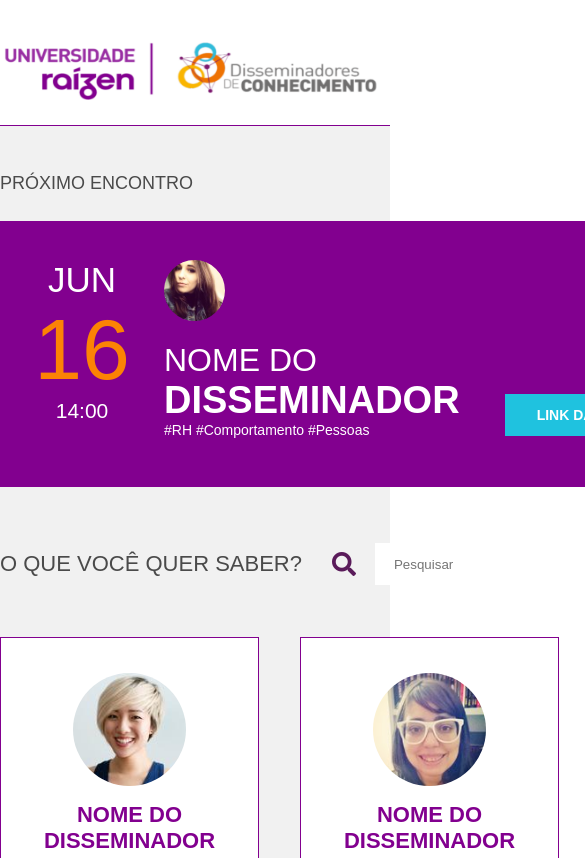
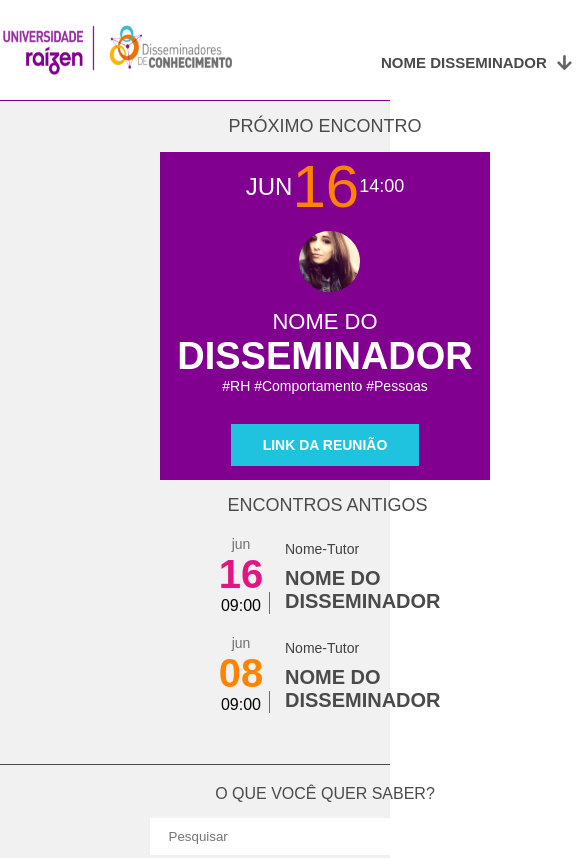
Before and after one commit to rafael-coding/allyCode, a plain HTML site: page logged.html in a window 390 px wide. Shown: the top 858 px of the page, 585 px wide, since content can reach past the window. Drawn offline with Linux system fonts and the light colour scheme.

Commit message:
responsividade para tablet adicionada

```diff
--- a/css/logged.css
+++ b/css/logged.css
@@ -133,6 +133,9 @@
     margin-left: 31px;
     margin-right: 21px;
 }
+
+
+
 .navbar .far{
     margin-left: 31px;
     margin-right: 21px;
@@ -385,6 +388,15 @@
     background-color: #E8E8E8;
     height: 110px;
 }
+/*linha densenhada para virar block no mobile, para separa seçao*/
+.line-mobile{
+    height: 1px;
+    margin-top: 50px;
+    display: none;
+    margin-bottom: 15px;
+    width: 100%;
+    background-color: #4A4A4A;
+}
 
 /*seção do input search*/
 .search-section{
@@ -435,6 +447,7 @@
 .metting-close{
     font-size: 22px;
     margin-right: 33px;
+    background-color: transparent;
     margin-top: 39px;
     cursor: pointer;
     color: #000000;
@@ -674,6 +687,7 @@
     text-transform: uppercase;
     color: #ffff;
     background-color: #863176;
+    margin-bottom: 129px;
     font-size: 14px;
     cursor: pointer;
     font-weight: bold;
@@ -700,3 +714,297 @@
     font-size: 12px;
     text-transform: uppercase;
 }
+
+/*------------- Responsivo tablet--------------- */
+@media(max-width: 1200px){
+
+    .header {
+        height: 100px;
+    }
+
+    /*nav*/
+    .nav {
+        width: 800px;
+        height: 75px;
+    }
+
+    .navbar {
+        top: 101px;
+    }
+
+    .notification button {
+        margin-left: 15px;
+    }
+
+    .nav figure {
+        width: 320px;
+        height: 54px;
+    }
+    /*próximos encontros e encontros antigos*/
+    .main-content {
+        width: 800px;
+    }
+
+    .meet-content {
+        flex-direction: column;
+        align-content: center;
+        width: 410px;
+        justify-content: center;
+    }
+
+    .meet {
+        height: initial;
+        width: 400px;
+    }
+
+    .meet-data {
+        width: 100%;
+        display: flex;
+        justify-content: center;
+        align-items: center;
+    }
+
+    .mes {
+        margin-top: 0px;
+        font-size: 24px;
+    }
+
+    .day {
+        font-size: 60px;
+    }
+
+    .hour {
+        font-size: 18px;
+    }
+
+    .meet-information {
+        width: 100%;
+        text-align: center;
+        display: flex;
+        margin-bottom: 30px;
+        margin-right: 0px;
+        flex-direction: column;
+    }
+
+    .perfil-meet {
+        margin-top: 10px;
+        margin-bottom: 17px;
+        margin-left: 175px;
+    }
+
+    .name-meet {
+        font-size: 22px;
+    }
+
+    .name-meet span {
+        font-size: 38px;
+    }
+
+    .meet-link {
+        height: initial;
+        display: flex;
+        margin-bottom: 14px;
+        justify-content: center;
+    }
+
+    .meet-link button {
+        width: 188px;
+        font-size: 14px;
+    }
+/*search*/
+.search-section {
+    width: 800px;
+    }
+    .search-section h4 {
+        font-size: 20px;
+    }
+
+    .search-section .fas {
+        font-size: 22px;
+        margin-left: 20px;
+    }
+
+    .search-section input {
+        width: 468px;
+    }
+    /*cards mostrando os perfils*/
+
+.scheduling {
+    width: 800px;
+    column-gap: 30px;
+    grid-template-columns: 30% 30% 30%;
+    }
+
+    .cards-scheduling {
+        margin-bottom: 10px;
+    }
+
+    .btn-more-cards {
+        width: 800px;
+    }
+
+    .footer {
+        height: 120px;
+    }
+
+    .rights {
+        width: 800px;
+        height: 100%;
+        align-items: center;
+        justify-content: center;
+    }
+
+}
+/*--------Responsivo tablet*/
+@media(max-width: 850px){
+    /*------nav*/
+    .nav {
+        width: 650px;
+    }
+
+    .nav figure {
+        width: 235px;
+        height: 50px;
+    }
+    .dissiminador-name h4 {
+        font-size: 15px;
+    }
+
+    .notification .far {
+        font-size: 22px;
+    }
+
+    .alert-notification {
+        height: 24px;
+        width: 24px;
+    }
+
+    .notification p {
+        font-size: 15px;
+    }
+
+    .main-content {
+        width: 650px;
+    }
+
+    .meet {
+        width: 330px;
+    }
+
+    .perfil-meet {
+        margin-left: 139px;
+    }
+
+    .last-meet {
+        margin-left: 5px;
+    }
+
+    .last-data {
+        width: 52px;
+    }
+
+    .line {
+        margin-right: 15px;
+        margin-left: 2px;
+    }
+
+    .arrow .fas {
+        margin-right: 33px;
+        margin-left: 45px;
+    }
+
+    .search-section {
+        width: 650px;
+    }
+
+    .search-section h4 {
+        font-size: 16px;
+    }
+
+    .search-section .fas {
+        font-size: 19px;
+    }
+
+    .search-section input {
+        width: 370px;
+        height: 37px;
+    }
+    /*cards dos perfils*/
+    .scheduling {
+        width: 650px;
+        column-gap: 10px;
+        grid-template-columns: 40% 40%;
+    }
+
+    .cards-scheduling {
+        margin-left: 63px;
+    }
+
+    .btn-more-cards {
+        width: 650px;
+    }
+
+    .rights {
+        width: 650px;
+    }
+}
+
+/* responsivo mobile */
+@media(max-width: 700px){
+    .next-meet {
+        text-align: center;
+        margin-top: 15px;
+        margin-bottom: 15px;
+    }
+
+    .meet-section {
+        display: flex;
+        width: 100%;
+        margin: 0 auto;
+        flex-direction: column;
+        align-items: center;
+    }
+
+    .last-meet {
+        margin-top: 15px;
+        text-align: center;
+    }
+
+    .arrow .fas {
+        display: none;
+    }
+
+    .last-data {
+        margin-top: 20px;
+    }
+
+    .line {
+        margin-top: 76px;
+    }
+
+    .last-meet-information {
+        margin-top: 25px;
+    }
+
+    .line-border{
+        display: none;
+    }
+
+    .search-section {
+        margin-top: 20px;
+        flex-direction: column;
+    }
+
+    .search-section .fas {
+        display: none;
+    }
+
+    .search-section input {
+        margin-top: 15px;
+    }
+
+    .line-mobile{
+        display: block;
+    }
+
+}
--- a/js/main.js
+++ b/js/main.js
@@ -84,10 +84,17 @@ const $agendar7 = document.querySelector("#agendar7")
 const $closeMetting = document.querySelector("#mettingClose")
 const $showMetting = document.querySelector("#mettingShow")
 const $mettingSection = document.querySelector("#metting")
-const $body = document.querySelector("#body")
 
-/*listiners para pegar onclick em todos os buttons agendar */
-
+/*listiners para pegar onclick em todos os buttons agendar
+const $divAgendar = document.getElementsByClassName("agendarEncontro")
+console.log($divAgendar)
+const $agendar = document.getElementsByClassName("mettingShow")
+ for(let div of $agendar){
+     div.addEventListener('mouseover', hoverAgendar);
+     div.addEventListener('mouseout', hoverOutAgendar);
+     //for(let i = 0; i < $divAgendar.length; i ++)
+ }
+ */
 
 /* função para abrir e fechar o navbar */
 function dropNav(){
--- a/logged.html
+++ b/logged.html
@@ -113,6 +113,7 @@
                 </div>
             </div>
         </section>
+        <div class="line-mobile"></div>
         <!--seção do input search-->
         <div class="search-section">
             <h4>O que você quer saber?</h4>
@@ -130,9 +131,9 @@
                         <div class="metting-profile">
                             <img src="./img/logged/carol.jpg" alt="carol-profile">
                             <p>conecte</p>
-                            <i class="fab fa-whatsapp"></i>
-                            <i class="fas fa-at"></i>
-                            <i class="fab fa-linkedin-in"></i>
+                            <a href="#whatsapp"><i class="fab fa-whatsapp"></i></a>
+                            <a href="#email"><i class="fas fa-at"></i></a>
+                            <a href="#linkedin"><i class="fab fa-linkedin-in"></i></a>
                         </div>
                         <div class="metting-information">
                             <div class="meet-span-name">
@@ -180,7 +181,7 @@
                     <h3>Nome do <br>Disseminador</br></h3>
                     <p>#RH #Comportamento #Pessoas</p>
                     <span>Qui earum corrupti ut natus sint quo consequatur doloremque.</span>
-                    <button class="mettingShow" onclick="showMetting()">agendar</button>
+                    <button class="mettingShow">agendar</button>
                 </div>
             </div>
             <div class="cards-scheduling" onmouseover="hoverAgendar1()" onmouseout="hoverOutAgendar1()">
@@ -274,10 +275,10 @@
                     <button class="mettingShow" onclick="showMetting()">agendar</button>
                 </div>
             </div>
-            <div class="btn-more-cards">
-                <button>Carregar mais</button>
-            </div>
         </section>
+        <div class="btn-more-cards">
+            <button>Carregar mais</button>
+        </div>
     </main>
     <!--Footer-->
     <footer class="footer">
```
